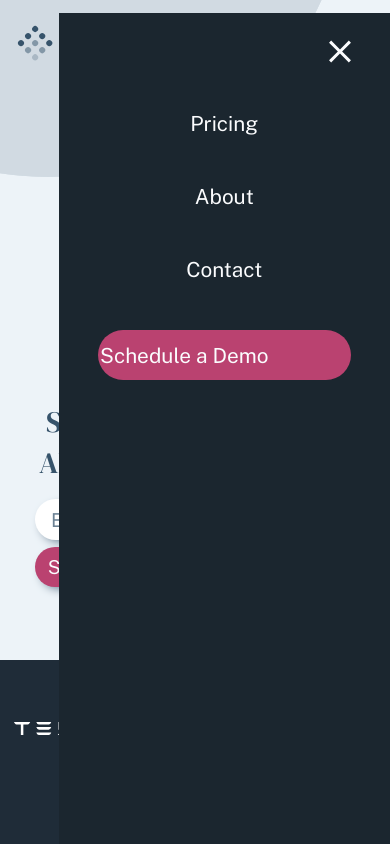
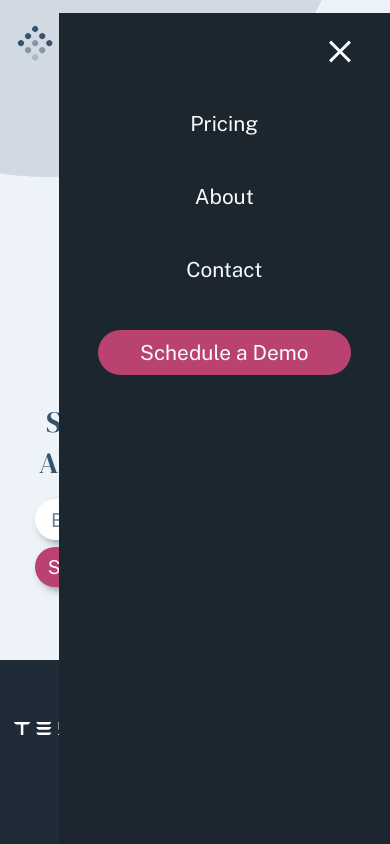
Before and after one commit to Akshatasarawgi/PayAPI, a React (Vite) app: page / in a window 390 px wide. Both pictures are taken after a click on the picture 360 px from the left and 45 px from the top of the page. Shown: the top 844 px of the page. Built offline with nearby package versions, Linux system fonts and the light colour scheme.

Commit message:
Made changes to the header menu

```diff
--- a/src/components/MobileMenu.jsx
+++ b/src/components/MobileMenu.jsx
@@ -11,15 +11,19 @@ export default function MobileMenu() {
         setShow(prevShow => !prevShow)
     }
 
+    function removeMenu() {
+        setShow(false)
+    }
+
     return (
         <div className="hamburger-menu">
             <img src={hamburgerMenuImage} alt="click here to display the menu" onClick={handleClick} className="hamburger-menu-button"/>
             {show && <div className="nav-menu">
                 <img src={closeButtonImage} alt="click here to close the top menu" className="close-button" onClick={handleClick}/>
-                <Link to="pricing">Pricing</Link>
-                <Link to="about">About</Link>
-                <Link to="contact">Contact</Link>
-                <Link to="/contact" className="nav-menu-schedule-button">Schedule a Demo</Link>
+                <Link to="pricing" onClick={removeMenu}>Pricing</Link>
+                <Link to="about" onClick={removeMenu}>About</Link>
+                <Link to="contact" onClick={removeMenu}>Contact</Link>
+                <Link to="/contact" className="nav-menu-schedule-button" onClick={removeMenu}>Schedule a Demo</Link>
             </div> }
         </div>
     )
--- a/style.css
+++ b/style.css
@@ -124,7 +124,7 @@ header {
 button {
     border: none;
 }
-.schedule-button, .nav-menu-schedule-button {
+.schedule-button {
     background-color: var(--rose-600);
     text-decoration: none;
     color: var(--slate-50);
@@ -136,6 +136,14 @@ button {
     align-items: center;
     align-content: center;
     text-align: center;
+}
+.nav-menu-schedule-button {
+    background-color: var(--rose-600);
+    text-decoration: none;
+    color: var(--slate-50);
+    font-size: 1rem;
+    padding: 1%;
+    border-radius: 999px;
 }
 .schedule-button {
     box-shadow: 4px 4px 10px -2px var(--slate-500);
```
